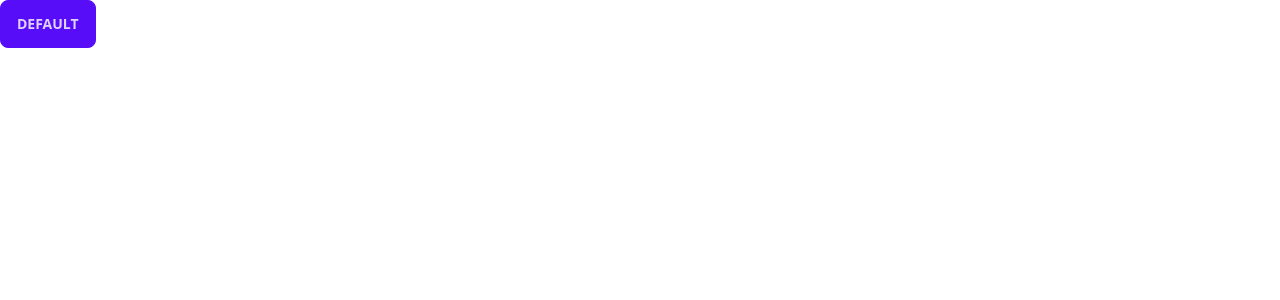
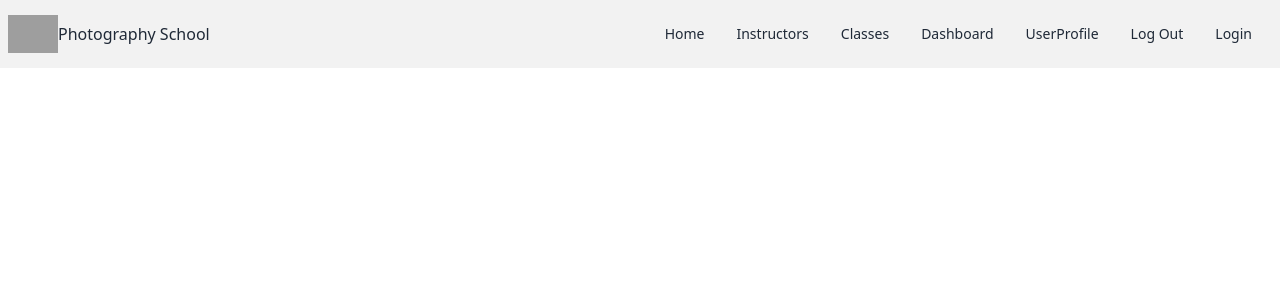
Before and after one commit to Amitsengupta332/Shutterbug-Academy-Client, a React (Vite) app: page / in a window 1280 px wide. Shown: the top 300 px of the page. Built offline with nearby package versions, Linux system fonts and the light colour scheme; grey boxes are pictures that could not be loaded.

Commit message:
done navbar

```diff
--- /dev/null
+++ b/src/Layout/Main.jsx
@@ -0,0 +1,14 @@
+import React from 'react';
+import { Outlet } from 'react-router-dom';
+import Navbar from '../pages/Shared/Navbar/Navbar';
+
+const Main = () => {
+    return (
+        <div>
+            <Navbar></Navbar>
+            <Outlet/>
+        </div>
+    );
+};
+
+export default Main;
--- /dev/null
+++ b/src/LoginLayout/SignUp/Signup.jsx
@@ -0,0 +1,11 @@
+import React from 'react';
+
+const Signup = () => {
+    return (
+        <div>
+
+        </div>
+    );
+};
+
+export default Signup;
--- a/src/main.jsx
+++ b/src/main.jsx
@@ -3,7 +3,6 @@ import ReactDOM from 'react-dom/client'
 import App from './App.jsx'
 import './index.css'
 import {
-  createBrowserRouter,
   RouterProvider,
 } from "react-router-dom";
 import { router } from './Routes/Routes.jsx';
@@ -11,7 +10,7 @@ import { router } from './Routes/Routes.jsx';
 ReactDOM.createRoot(document.getElementById('root')).render(
   <React.StrictMode>
     {/* <App /> */}
-    <div>
+    <div className='container mx-auto'>
       <RouterProvider router={router} />
     </div>
   </React.StrictMode>,
--- /dev/null
+++ b/src/pages/Shared/Navbar/Navbar.jsx
@@ -0,0 +1,53 @@
+import React from 'react';
+import { Link } from 'react-router-dom';
+
+const Navbar = () => {
+    const navLink =
+        <>
+            <li><Link to='/'>Home</Link></li>
+            <li><Link to=''>Instructors</Link></li>
+            <li><Link to=''>Classes</Link></li>
+            {/* { */}
+            {/* // user?.email ? */}
+            <>
+                <li><Link to=''>Dashboard</Link></li>
+                <li><Link to='addToys'>UserProfile</Link></li>
+                <li><button   >Log Out</button></li> </>
+            {/* : */}
+            <li><Link to='/login'>Login</Link></li>
+            {/* } */}
+        </>
+    return (
+        <div>
+            <div className="navbar bg-base-200">
+                <div className="navbar-start">
+                    <div className="dropdown">
+                        <label tabIndex={0} className="btn btn-ghost lg:hidden">
+                            <svg xmlns="http://www.w3.org/2000/svg" className="h-5 w-5" fill="none" viewBox="0 0 24 24" stroke="currentColor"><path strokeLinecap="round" strokeLinejoin="round" strokeWidth="2" d="M4 6h16M4 12h8m-8 6h16" /></svg>
+                        </label>
+                        <ul tabIndex={0} className="menu menu-sm dropdown-content mt-3 p-2 shadow bg-base-100 rounded-box w-52">
+                            {navLink}
+                        </ul>
+                    </div>
+                    {/* <a className="btn btn-ghost normal-case text-xl">daisyUI</a> */}
+                    <img src="https://i.ibb.co/nn8fPHd/DALL-E-2023-06-06-23-54-13-photography-logo.png" alt="" className='avatar' width='50px' height='50px' />
+                    <Link>Photography School</Link>
+                </div>
+                <div className="navbar-center hidden lg:flex">
+                    {/* <ul className="menu menu-horizontal px-1">
+                        {navLink}
+                    </ul> */}
+
+                </div>
+                <div className="navbar-end">
+                    {/* <a className="btn">Button</a> */}
+                    <ul className="menu menu-horizontal px-1">
+                        {navLink}
+                    </ul>
+                </div>
+            </div>
+        </div>
+    );
+};
+
+export default Navbar;
```
Also changed, not shown: src/Routes/Routes.jsx (+7 -2 lines), src/LoginLayout/Login/Login.jsx (added).
